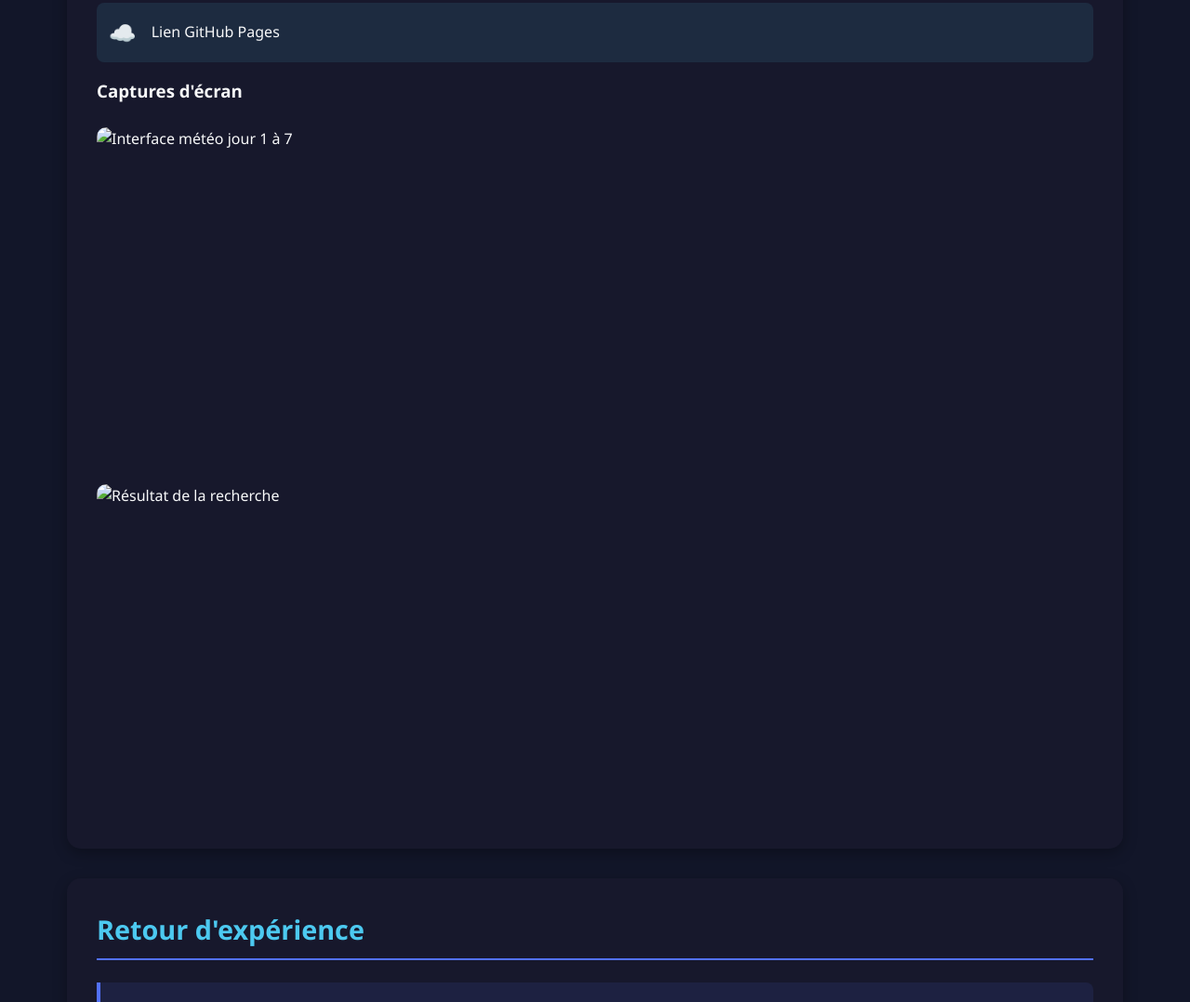
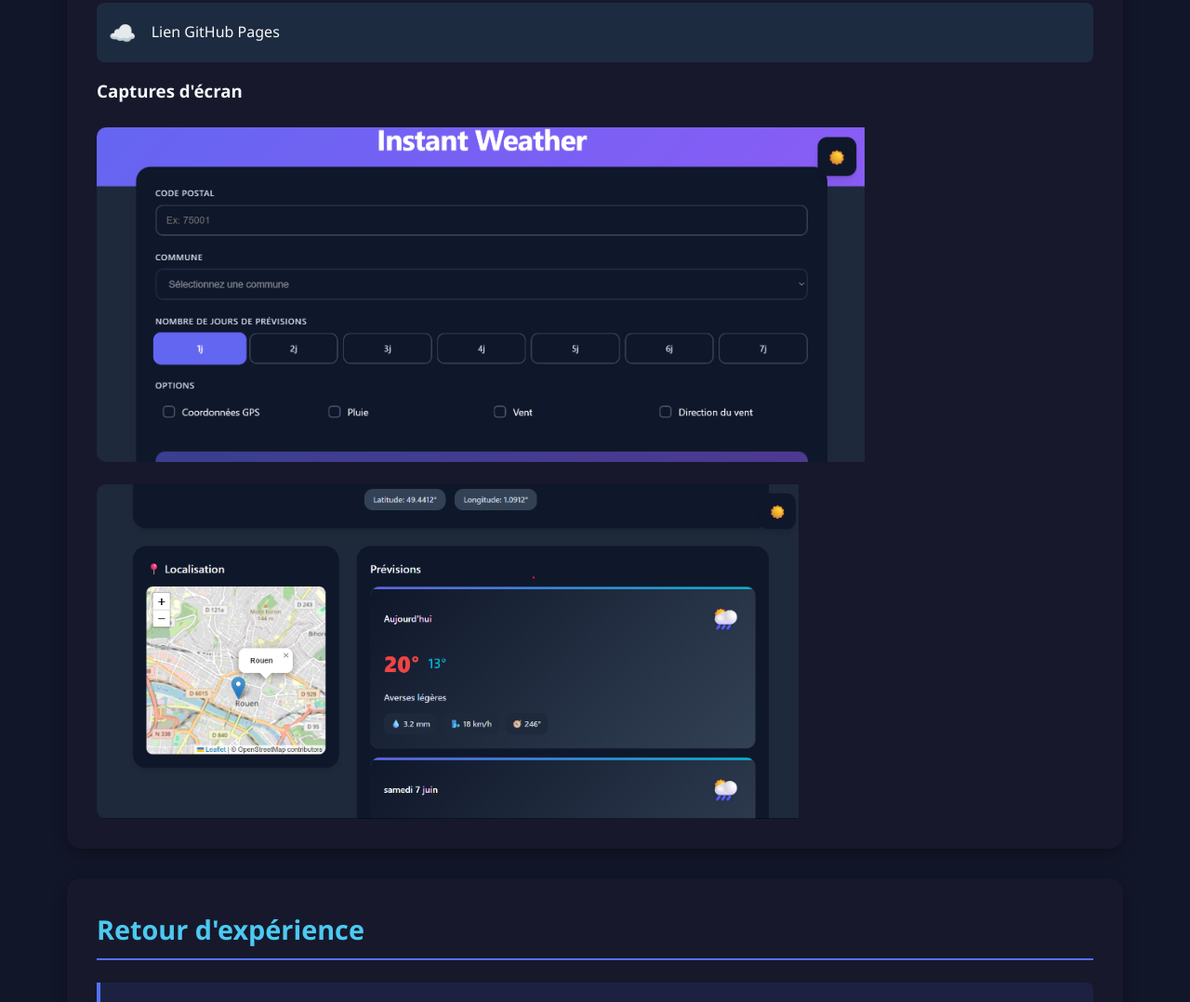
Before and after one commit to McMt27/portfolio, a plain HTML site: page SAE2/SAE203.html in a window 1280 px wide. Shown: the part 1832-2910 px from the top of the page at 93% size. Drawn offline with Linux system fonts and the light colour scheme.

Commit message:
Update SAE203.html

```diff
--- a/SAE2/SAE203.html
+++ b/SAE2/SAE203.html
@@ -496,7 +496,7 @@
   <main>
     <div class="background-video-container">
       <video class="background-video" autoplay muted loop playsinline>
-        <source src="./vidéo/vecteezy_graphic-motion-overlay-effect-loop-with-galaxy-sky-twinkling_13776245.mp4" type="video/mp4" />
+        <source src="../vidéo/vecteezy_graphic-motion-overlay-effect-loop-with-galaxy-sky-twinkling_13776245.mp4" type="video/mp4" />
       </video>
     </div>
 
@@ -585,8 +585,8 @@
 
         <h3>Captures d'écran</h3>
         <div class="gallery">
-          <div class="gallery-item"><img src="./image/SAE23-2.png" alt="Interface météo jour 1 à 7"></div>
-          <div class="gallery-item"><img src="./image/SAE23.png" alt="Résultat de la recherche"></div>
+          <div class="gallery-item"><img src="../image/SAE23-2.png" alt="Interface météo jour 1 à 7"></div>
+          <div class="gallery-item"><img src="../image/SAE23.png" alt="Résultat de la recherche"></div>
         </div>
       </div>
     </section>
```
